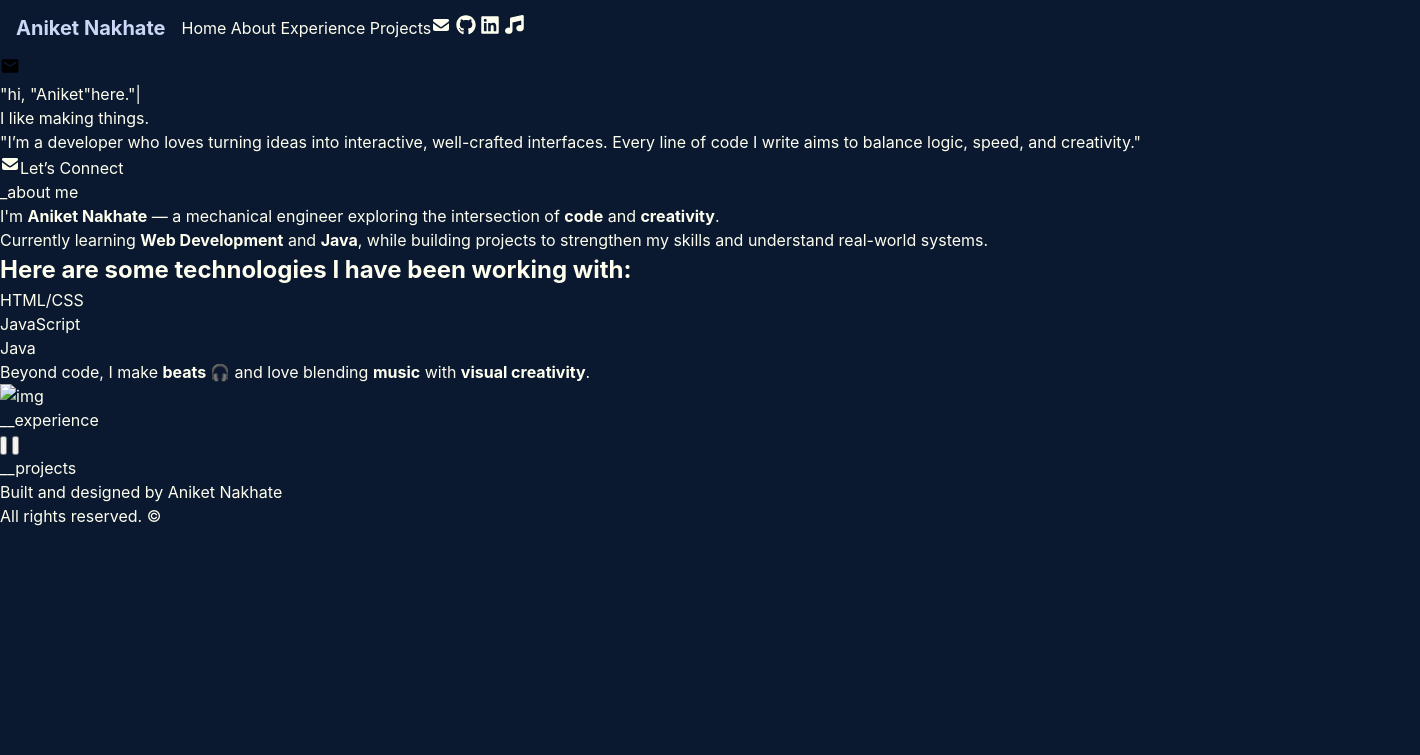
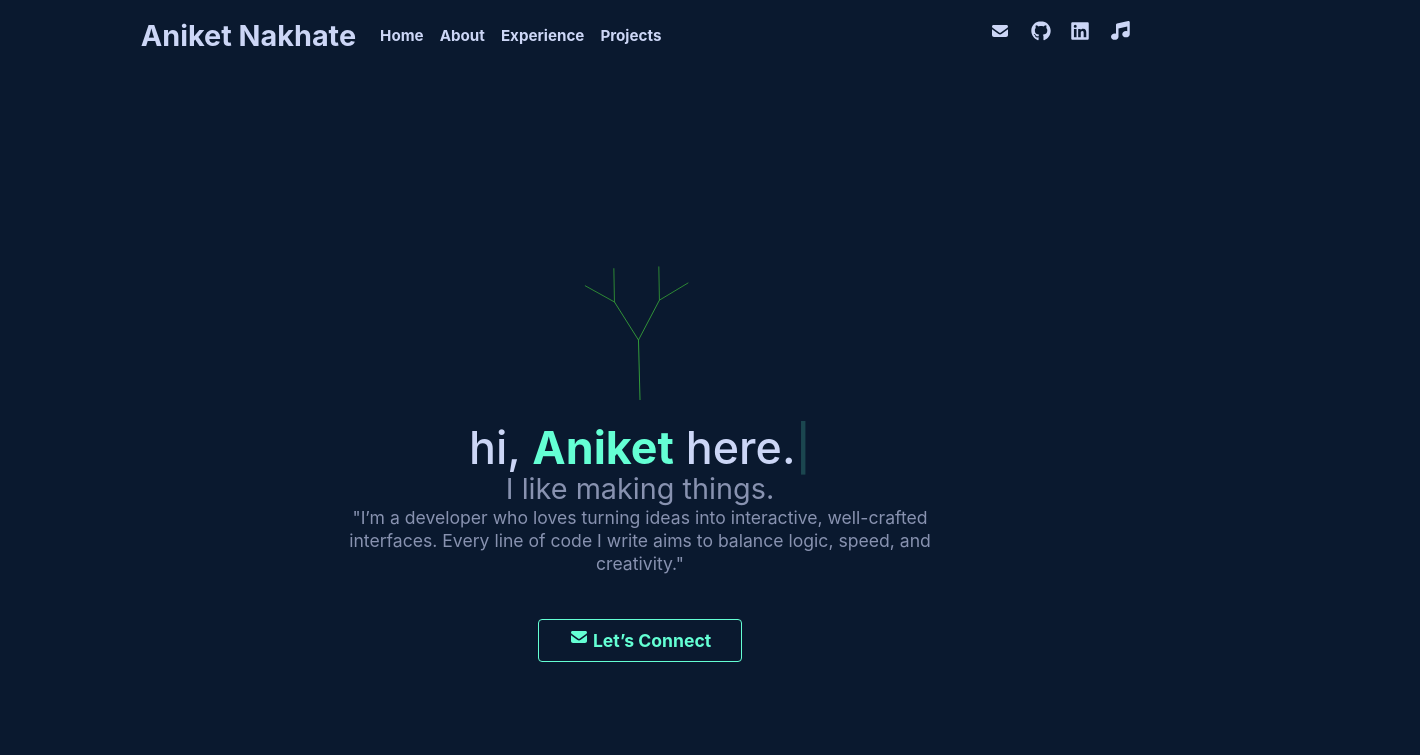
Before and after one commit to aniketpn123/aniketnakhate, a plain HTML site: page index.html in a window 1280 px wide. Shown: the top 755 px of the page, 1420 px wide, since content can reach past the window. Drawn offline with Linux system fonts and the light colour scheme; a web font is replaced by a local one.

Commit message:
css added to info about pages

```diff
--- a/index.html
+++ b/index.html
@@ -10,6 +10,7 @@
       crossorigin="anonymous"
       referrerpolicy="no-referrer"
     />
+
     <link rel="icon" href="" />
     <link rel="stylesheet" href="style.css" />
     <title>aaniket</title>
@@ -82,48 +83,36 @@
       </div>
     </nav>
 
-    <svg
-      class="MuiSvgIcon-root"
-      focusable="false"
-      viewBox="0 0 24 24"
-      aria-hidden="true"
-      style="font-size: 20px"
-      width="20"
-      height="20"
-    >
-      <path
-        d="M20 4H4c-1.1 0-1.99.9-1.99 2L2 18c0 1.1.9 2 2 2h16c1.1 0 2-.9 2-2V6c0-1.1-.9-2-2-2zm-.4 4.25l-7.07 4.42c-.32.2-.74.2-1.06 0L4.4 8.25c-.25-.16-.4-.43-.4-.72 0-.67.73-1.07 1.3-.72L12 11l6.7-4.19c.57-.35 1.3.05 1.3.72 0 .29-.15.56-.4.72z"
-      ></path>
-    </svg>
-
     <section>
       <div class="intro">
-        <div><span>"hi, "<span>Aniket</span>"here."</span><span>|</span></div>
-        <div>
-          <div>I like making things.</div>
-          <div>
+        <div class="animation">
+           <canvas id="treeCanvas" width="400" height="400"></canvas>
+        </div>
+        <div class="intro">
+          <span class="intro-title">hi, <span class="intro-name">Aniket</span> here.<span><span class="blink">|</span>
+        </div>
+        <div class="intro-section" >
+          <div class="intro-sub">I like making things.</div>
+          <div class="intro-desc">
             "I’m a developer who loves turning ideas into interactive,
             well-crafted interfaces. Every line of code I write aims to balance
             logic, speed, and creativity."
           </div>
-          <a href="#">
+          <a href="#" class="intro-mail">
             <svg
               xmlns="http://www.w3.org/2000/svg"
               viewBox="0 0 640 640"
               width="20"
               height="20"
-              fill="currentColor"
-            >
+              fill="currentColor">
               <path
-                d="M112 128C85.5 128 64 149.5 64 176C64 191.1 71.1 205.3 83.2 214.4L291.2 370.4C308.3 383.2 331.7 383.2 348.8 370.4L556.8 214.4C568.9 205.3 576 191.1 576 176C576 149.5 554.5 128 528 128L112 128zM64 260L64 448C64 483.3 92.7 512 128 512L512 512C547.3 512 576 483.3 576 448L576 260L377.6 408.8C343.5 434.4 296.5 434.4 262.4 408.8L64 260z"
-              /></svg
-            >Let’s Connect</a
-          >
+                d="M112 128C85.5 128 64 149.5 64 176C64 191.1 71.1 205.3 83.2 214.4L291.2 370.4C308.3 383.2 331.7 383.2 348.8 370.4L556.8 214.4C568.9 205.3 576 191.1 576 176C576 149.5 554.5 128 528 128L112 128zM64 260L64 448C64 483.3 92.7 512 128 512L512 512C547.3 512 576 483.3 576 448L576 260L377.6 408.8C343.5 434.4 296.5 434.4 262.4 408.8L64 260z"/></svg>
+          Let’s Connect</a>
         </div>
       </div>
 
       <div class="about">
-        <div>
+        <div class="headline">
           <span>_about me</span>
         </div>
         <div>
@@ -188,5 +177,53 @@
         <div>All rights reserved. ©</div>
       </div>
     </section>
+
+<script>
+  const canvas = document.getElementById("treeCanvas");
+  const ctx = canvas.getContext("2d");
+
+  let maxDepth = 9;
+  let angle = Math.PI / 6;
+  let growth = 0; // growth factor
+
+  function drawBranch(x, y, length, depth, branchAngle) {
+    if (depth === 0) return;
+
+    const sway = Math.sin(Date.now() * 0.001 + depth) * 0.04; // subtle wind
+    const newX = x + length * Math.cos(branchAngle + sway);
+    const newY = y - length * Math.sin(branchAngle + sway);
+
+    // thin line style
+    ctx.strokeStyle = `hsl(120, 50%, ${40 + depth * 3}%)`; // soft green tone
+    ctx.lineWidth = 0.8; // fixed small width for elegant lines
+
+    ctx.beginPath();
+    ctx.moveTo(x, y);
+    ctx.lineTo(newX, newY);
+    ctx.stroke();
+
+    // recursive branches
+    if (depth > 1) {
+      drawBranch(newX, newY, length * 0.75, depth - 1, branchAngle - angle);
+      drawBranch(newX, newY, length * 0.75, depth - 1, branchAngle + angle);
+    }
+  }
+
+  function animate() {
+    ctx.clearRect(0, 0, canvas.width, canvas.height);
+
+    // smooth, slow growth
+    if (growth < maxDepth) growth += 0.012;
+
+    ctx.save();
+    ctx.translate(canvas.width / 2, canvas.height);
+    drawBranch(0, 0, 60, Math.floor(growth), Math.PI / 2);
+    ctx.restore();
+
+    requestAnimationFrame(animate);
+  }
+
+  animate();
+</script>
   </body>
 </html>
--- a/style.css
+++ b/style.css
@@ -1,41 +1,168 @@
+@import url('https://fonts.googleapis.com/css2?family=DM+Sans:ital,opsz,wght@0,9..40,100..1000;1,9..40,100..1000&family=Forum&family=Nunito:ital,wght@0,200..1000;1,200..1000&display=swap');
+
 * {
   padding: 0;
   margin: 0;
   box-sizing: border-box;
+}
+:root {
+  --bg: #0a192f;
+  --text: #ccd6f6;
+}
+a {
   text-decoration: none;
-  color: ivory;
+  color: inherit;
 }
+span,div,a{
+  font-size: 1.05rem;
+  line-height: 1.75;
+}
+
 body {
-  background-color: #0a192f;
-  color: ivory;
+font-family: -apple-system, BlinkMacSystemFont, Segoe UI, Roboto, Helvetica Neue, Arial, Noto Sans, Liberation Sans, sans-serif, Apple Color Emoji, Segoe UI Emoji, Segoe UI Symbol, Noto Color Emoji;
+
+  color: var(--text);
+  background: var(--bg);
   line-height: 1.5;
-  font-family: -apple-system, BlinkMacSystemFont, Segoe UI, Roboto,
-    Helvetica Neue, Arial, Noto Sans, Liberation Sans, sans-serif,
-    Apple Color Emoji, Segoe UI Emoji, Segoe UI Symbol, Noto Color Emoji;
 }
+
 nav {
- padding: 8px 16px;
+  padding: 8px 16px;
+  position: fixed;
+  top: 0;
+  left: 0;
+  width: 100%;
+  background: var(--bg);
+  z-index: 1000;
 }
 .container {
+  display: flex;
+  width: 80%;
+  margin: 0 auto;
   align-items: center;
+}
+#name {
+  white-space: nowrap;
+  font-size: 1.8rem;
+  line-height: 1.6;
+  font-weight: 700;
+  margin-right: 16px;
+  padding: 5px 0px;
+}
+.nav-links {
   display: flex;
-}
-#name{
-  padding: 5px 0px;
-  margin-right: 16px;
-  font-weight: bold;
-  color: #ccd6f6;
-  font-size: 20px;
-}
-
-.nav-links{
-  display: flex;
+  width: 100%;
   align-items: center;
   justify-content: space-between;
 }
-.nav-links:hover{
+.nav-links a {
+  font-size: 0.95rem;
+
+  line-height: 1.6;
+  font-weight: 700;
+  padding: 8px;
+}
+.nav-links a:hover {
+  color: aqua;
+}
+.links {
+  display: flex;
+  align-items: center;
+}
+.social-links {
+  display: flex-inline;
 }
 
-.social-links{
+/* intro  */
 
+
+.intro {
+  align-items: center;
+  text-align: center;
+  max-width: 1000px;
+  margin: 0 auto;
 }
+
+.intro-title {
+  font-size: 2.8rem;
+  line-height: 1.1;
+  font-weight: 500;
+}
+.intro-name {
+  color: #64ffd4;
+  font-weight: 700;
+  font-size: 2.8rem;
+  line-height: 1.1;
+}
+
+/* blinker | */
+
+.blink {
+  color: #64ffd4;
+  font-size: 2.8rem;
+  animation: blink 0.8s infinite;
+}
+
+@keyframes blink {
+  50% {
+    opacity: 0;
+  }
+}
+
+.intro-sub {
+  color: #8892b0;
+  font-size:1.8rem;
+  line-height: 1.3;
+  margin-top: -18px;
+}
+
+.intro-desc {
+  color: #8892b0;
+  font-size: 1.1rem;
+  line-height: 1.3;
+  max-width: 600px;
+  padding-bottom: 50px;
+  margin: 0 auto;
+}
+
+.intro-mail {
+  align-self: center;
+  border: 1px solid #64ffd4;
+  border-radius: 4px;
+  cursor: pointer;
+  color: #64ffd4;
+  font-size: 1.1rem;
+  line-height: 1.7;
+  font-weight: 700;
+  padding: 10px 30px;
+}
+
+
+/* about */
+.about{
+    margin: auto;
+    max-width: 1000px;
+    min-height: 50vh;
+    padding-top: 100px;
+}
+.headline{
+    display: flex;
+    padding-bottom: 42px;
+    width: 100vw;
+    border: 2px solid white;
+}
+.headline span{
+  color: #ccd6f6;
+    font-size: 46px;
+    font-weight: 700;
+    display: flex;
+}
+.headline span::after{
+background-color: red;
+    content: "";
+    display: block;
+    height: 1px;
+    margin-left: 20px;
+    margin-top: 39px;
+    width: 300px;
+}
```
